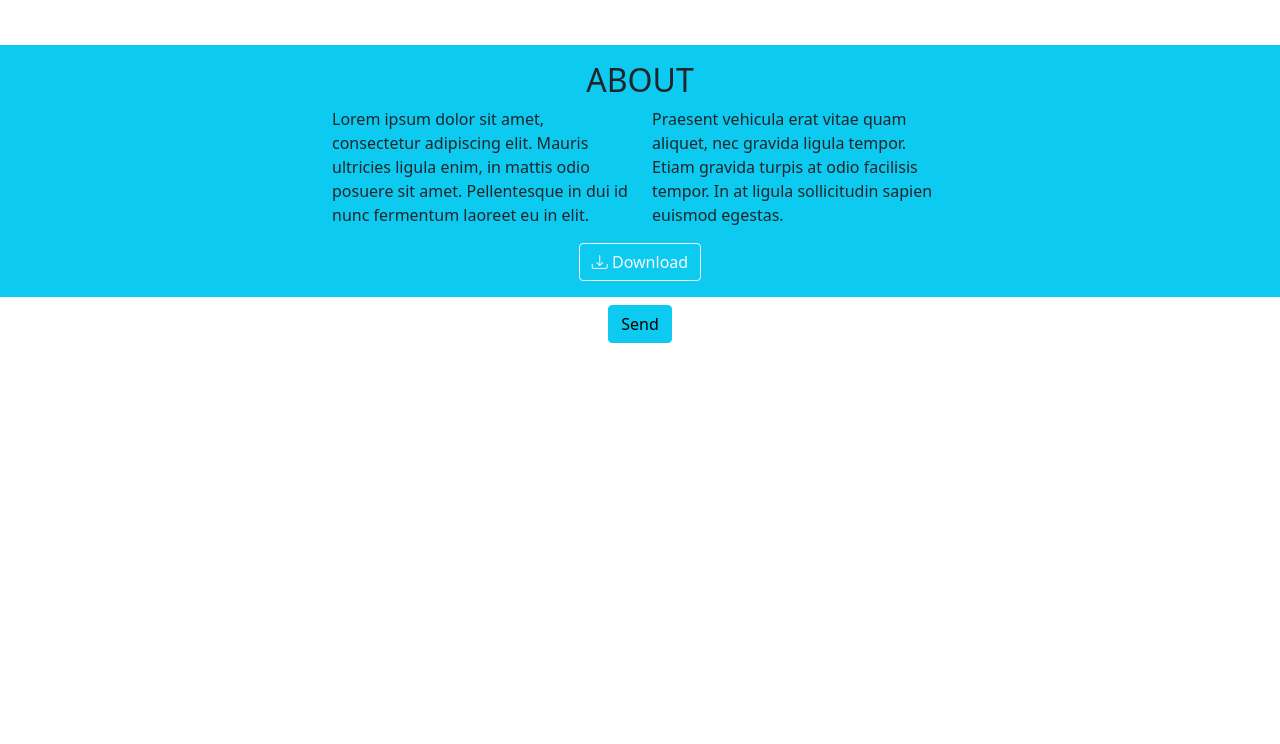
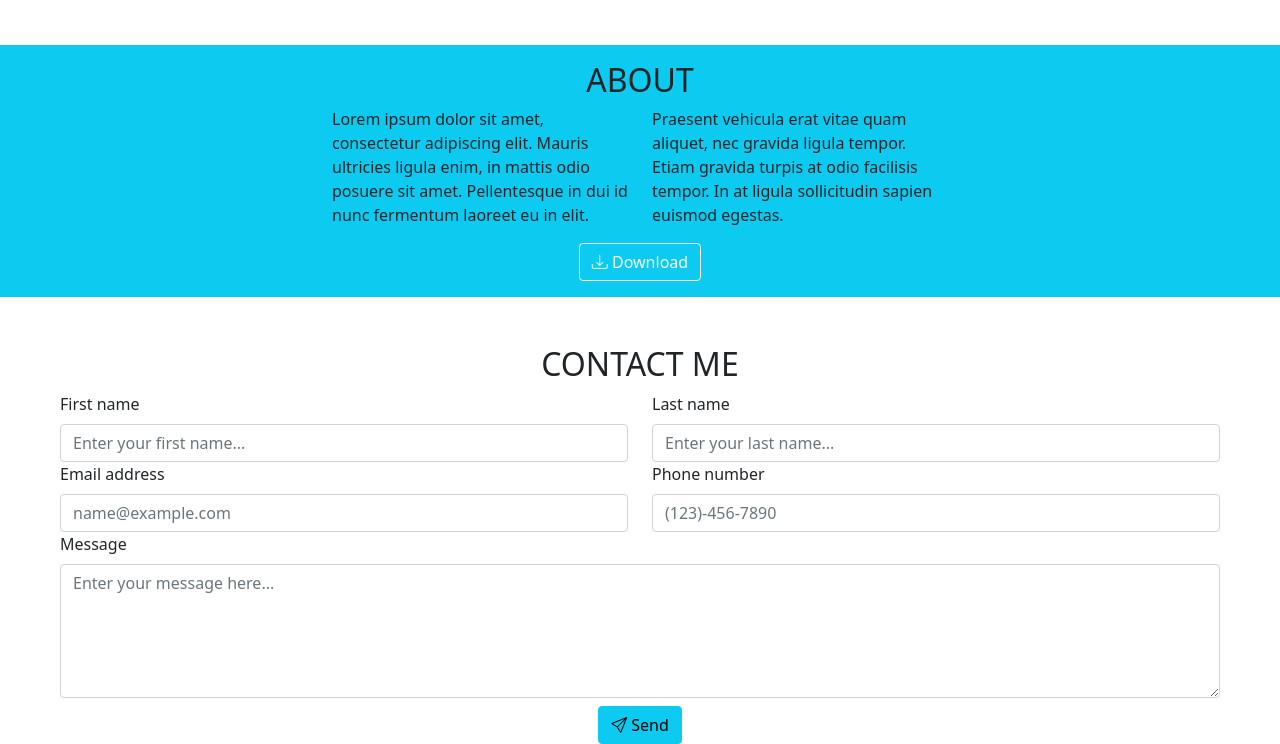
Before and after one commit to GianlucaPensa/bootstrap-freelancer, a plain HTML site: page index.html in a window 1280 px wide. Shown: the part 1937-2681 px from the top of the page. Before the commit the page ends 2280 px from the top, so only its background shows below. Drawn offline with nearby package versions, Linux system fonts and the light colour scheme.

Commit message:
compilazione form + fix2 about

```diff
--- a/index.html
+++ b/index.html
@@ -14,7 +14,7 @@
     <nav class="navbar navbar-dark bg-dark">
         <div class="container-fluid">
             <a href="#" class="navbar-brand text-info ms-5"><i class="bi bi-code-square"></i>&nbsp;Portfolio</a>
-            <a href="#contactme" class="text-align-left text-info me-5 text-uppercase">Contact Me</a>
+            <a href="#contact-me" class="text-align-left text-info me-5 text-uppercase">Contact Me</a>
         </div>
     </nav>
 
@@ -101,32 +101,45 @@
             </div>
                     <!--sezione about-->
                     <section>
-                        <div class="row pb-3 bg-info">
+                        <div class="row pb-3 bg-info d-flex justify-content-center">
                             <h2 class="text-center text-uppercase text-dark pt-3">About</h2>
-                            <div class="col-3"></div>
                             <div class="col-3">
                                 <p>Lorem ipsum dolor sit amet, consectetur adipiscing elit. Mauris ultricies ligula enim, in mattis odio posuere sit amet. Pellentesque in dui id nunc fermentum laoreet eu in elit.</p>
                             </div>
                             <div class="col-3">
                                 <p>Praesent vehicula erat vitae quam aliquet, nec gravida ligula tempor. Etiam gravida turpis at odio facilisis tempor. In at ligula sollicitudin sapien euismod egestas.</p>
                             </div>
-                            <div class="col-3"></div>
                             <div class="col-12 text-center">
                                 <button type="button" class="btn btn-outline-light"><i class="bi bi-download"></i>&nbsp;Download</button>
                             </div>
                         </div>
                     </section>
                                 <!--contattami+bottone-->
-                                <section class="bg-white">
-                                        <form action="#" class="row">
-                                        <h2 class="text-center"></h2>
-                                        <div class="col-6"></div>
-                                        <div class="col-6"></div>
-                                        <div class="col-6"></div>
-                                        <div class="col-6"></div>
-                                        <div class="col-12"></div>
-                                        <div class="col-12 text-center">
-                                            <button type="button" class="btn btn-info">Send</button>
+                                <section class="bg-white mx-5">
+                                        <form action="#" class="row" id="contact-me">
+                                        <h2 class="text-center text-uppercase pt-5">Contact Me</h2>
+                                        <div class="col-6">
+                                            <label for="first-name" class="form-label">First name</label>
+                                            <input type="text" id="first-name" class="form-control" required placeholder="Enter your first name...">
+                                        </div>
+                                        <div class="col-6">
+                                            <label for="last-name" class="form-label">Last name</label>
+                                            <input type="text" id="last-name" class="form-control" required placeholder="Enter your last name...">
+                                        </div>
+                                        <div class="col-6">
+                                            <label for="email" class="form-label">Email address</label>
+                                            <input type="email" id="email" class="form-control" required placeholder="name&#64;example.com">
+                                        </div>
+                                        <div class="col-6">
+                                            <label for="phone-number" class="form-label">Phone number</label>
+                                            <input type="text" id="phone-number" class="form-control" required placeholder="(123)-456-7890">
+                                        </div>
+                                        <div class="col-12">
+                                            <label for="message" class="form-label">Message</label>
+                                            <textarea id="message" class="form-control" rows="5" required placeholder="Enter your message here..."></textarea>
+                                        </div>
+                                        <div class="col-12 text-center pt-2">
+                                            <button type="button" class="btn btn-info"><i class="bi bi-send"></i>&nbsp;Send</button>
                                         </div>
                                     </form>
                                 </section>
```
